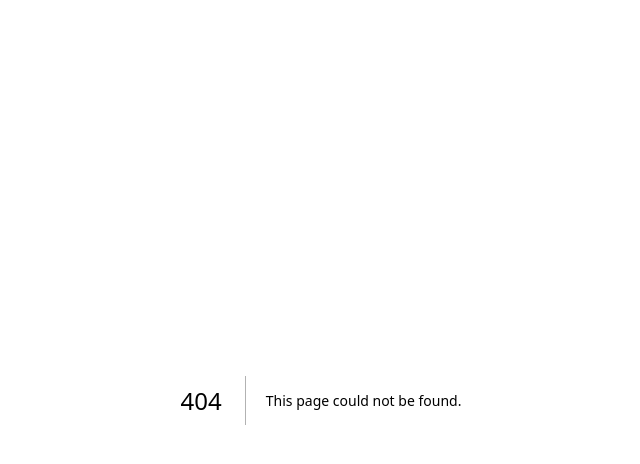
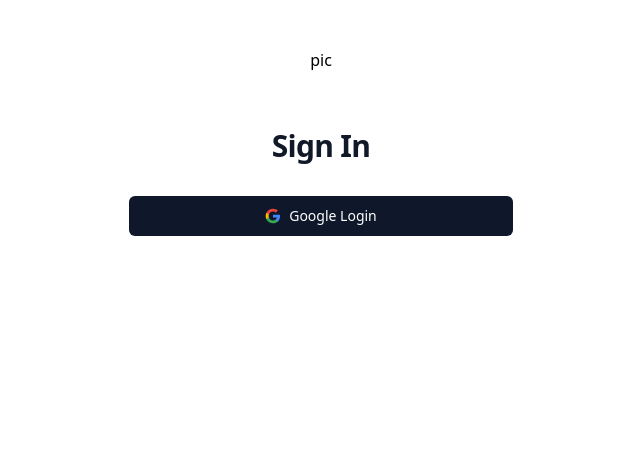
Before and after one commit to tfdeleon/chat_app, a Next.js app in the folder messenger/: page /login in a window 1280 px wide. Before the commit this address had no page. Shown: the top 464 px of the page, without its empty margins (319-959 px from the left). Built offline with nearby package versions, Linux system fonts and the light colour scheme.

Commit message:
got google SSO to work

```diff
--- a/messenger/src/app/layout.tsx
+++ b/messenger/src/app/layout.tsx
@@ -1,4 +1,5 @@
 import './globals.css'
+import Providers from '@/components/providers'
 
 export const metadata = {
   title: 'Create Next App',
@@ -12,7 +13,7 @@
 }) {
   return (
     <html lang="en">
-      <body>{children}</body>
+      <body><Providers>{children}</Providers></body>
     </html>
   )
 }
--- /dev/null
+++ b/messenger/src/app/login/page.tsx
@@ -0,0 +1,78 @@
+'use client'
+
+import { FC, useState } from 'react'
+import Button from '@/components/ui/Button'
+import {signIn} from "next-auth/react"
+import { toast } from 'react-hot-toast'
+
+interface pageProps {
+
+}
+
+const page: FC<pageProps> = ({}) => {
+    const [isLoading, setLoading] = useState<boolean>(false)
+
+    async function loginWithGoogle (){
+        setLoading(true)
+
+        try{
+            await signIn('google')
+        }catch(e){
+            toast.error('Google Error')
+        } finally{
+            setLoading(false)
+        }
+
+    }
+
+  return <>
+    <div className='flex min-h-full items-center justify-center py-12 px-4 sm:px-6 lg:px-8'>
+        <div className='w-full flex flex-col items-center max-w-md space-y-8'>
+            <div className='flex flex-col items-center gap-8'>
+                pic
+                <h2 className='mt-6 text-center text-3xl tracking-tight text-gray-900 font-bold'>
+                    Sign In
+                </h2>
+                 </div>
+                 <Button
+                 isLoading={isLoading}
+                 type='button'
+                 className='max-w-sm mx-auto w-full'
+                 onClick={loginWithGoogle}>
+                    {isLoading ? null : (
+              <svg
+                className='mr-2 h-4 w-4'
+                aria-hidden='true'
+                focusable='false'
+                data-prefix='fab'
+                data-icon='github'
+                role='img'
+                xmlns='http://www.w3.org/2000/svg'
+                viewBox='0 0 24 24'>
+                <path
+                  d='M22.56 12.25c0-.78-.07-1.53-.2-2.25H12v4.26h5.92c-.26 1.37-1.04 2.53-2.21 3.31v2.77h3.57c2.08-1.92 3.28-4.74 3.28-8.09z'
+                  fill='#4285F4'
+                />
+                <path
+                  d='M12 23c2.97 0 5.46-.98 7.28-2.66l-3.57-2.77c-.98.66-2.23 1.06-3.71 1.06-2.86 0-5.29-1.93-6.16-4.53H2.18v2.84C3.99 20.53 7.7 23 12 23z'
+                  fill='#34A853'
+                />
+                <path
+                  d='M5.84 14.09c-.22-.66-.35-1.36-.35-2.09s.13-1.43.35-2.09V7.07H2.18C1.43 8.55 1 10.22 1 12s.43 3.45 1.18 4.93l2.85-2.22.81-.62z'
+                  fill='#FBBC05'
+                />
+                <path
+                  d='M12 5.38c1.62 0 3.06.56 4.21 1.64l3.15-3.15C17.45 2.09 14.97 1 12 1 7.7 1 3.99 3.47 2.18 7.07l3.66 2.84c.87-2.6 3.3-4.53 6.16-4.53z'
+                  fill='#EA4335'
+                />
+                <path d='M1 1h22v22H1z' fill='none' />
+              </svg>
+                )}
+                Google Login </Button>
+
+        </div>
+    </div>
+  </>
+}
+
+export default page
--- /dev/null
+++ b/messenger/src/components/Providers.tsx
@@ -0,0 +1,19 @@
+'use client'
+
+import { FC, ReactNode } from 'react'
+import { Toaster } from 'react-hot-toast'
+
+interface ProvidersProps {
+    children: ReactNode
+}
+
+const providers: FC<ProvidersProps> = ({ children }) => {
+  return(
+    <>
+        <Toaster position='top-center' reverseOrder={false}/>
+        {children}
+    </>
+  )
+}
+
+export default providers
--- a/messenger/src/pages/api/auth/[...nextauth].ts
+++ b/messenger/src/pages/api/auth/[...nextauth].ts
@@ -1,3 +1,4 @@
 import NextAuth from "next-auth/next"
+import { authOptions } from "@/lib/auth"
 
 export default NextAuth(authOptions)
```
